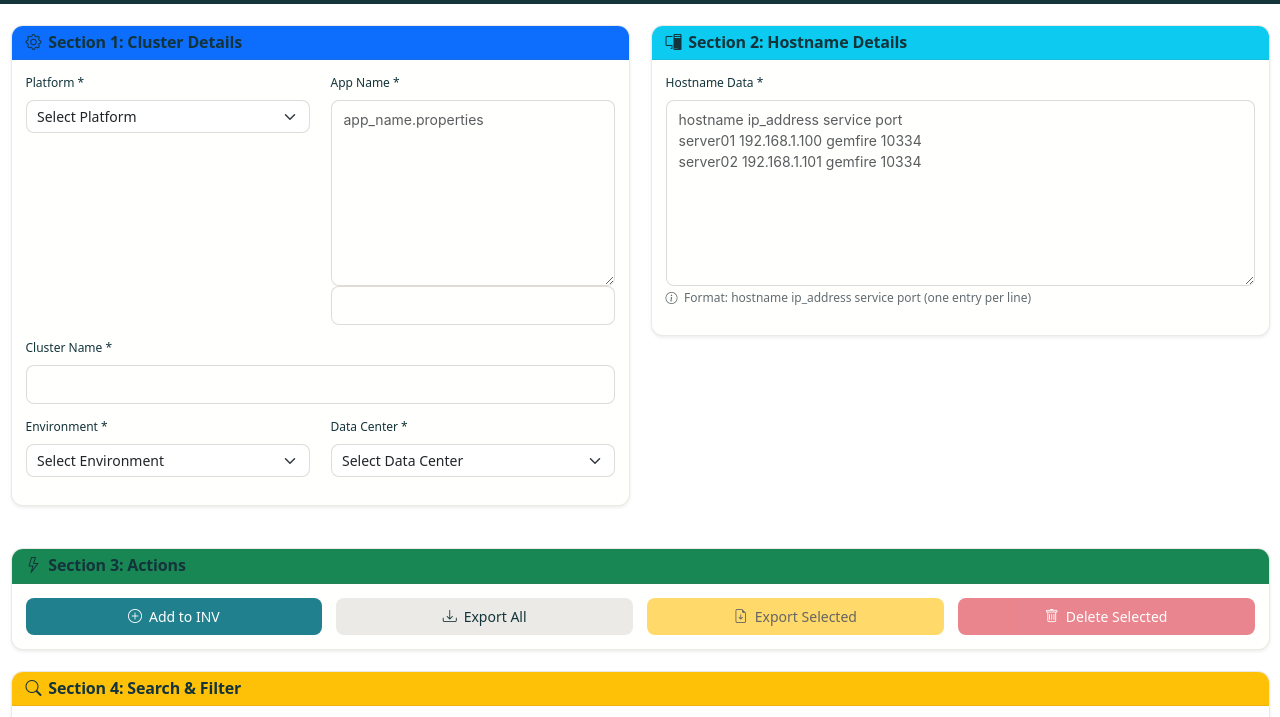
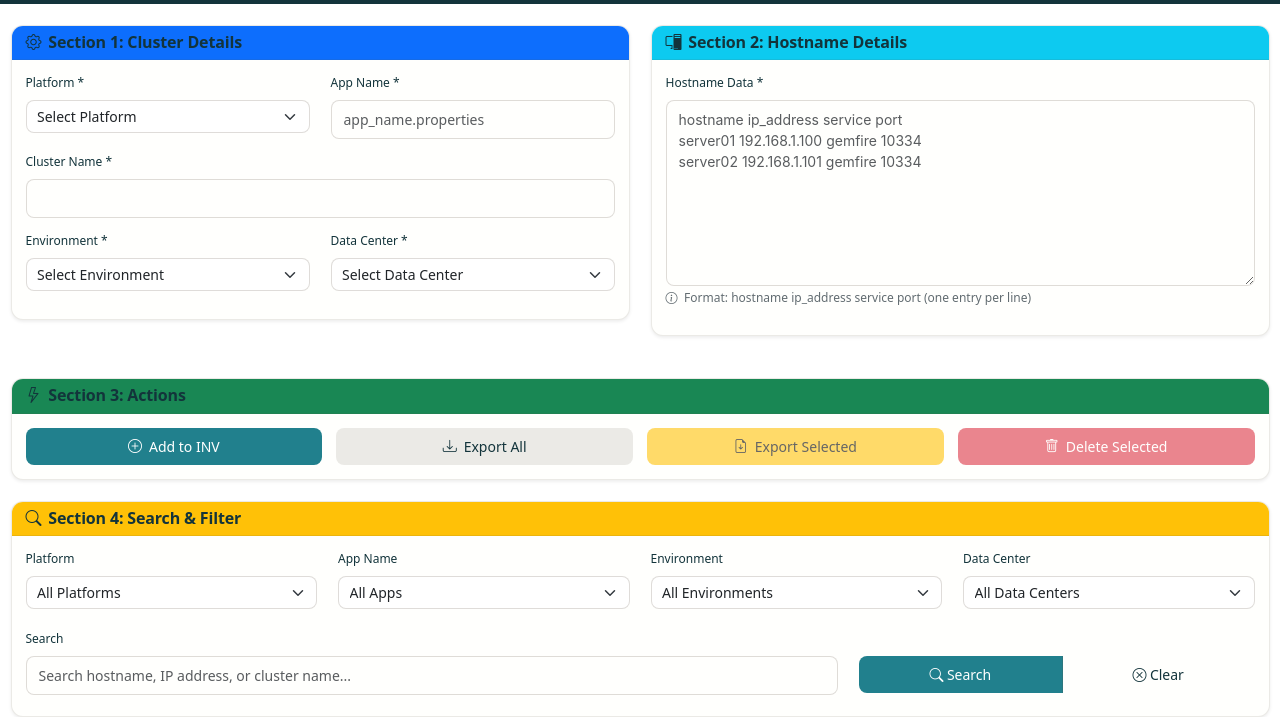
Before and after one commit to YashwanthGowdaM/server_inventory_management, a plain HTML site: page index.html in a window 1280 px wide. Shown: the part 46-763 px from the top of the page. Drawn offline with nearby package versions, Linux system fonts and the light colour scheme; a web font is replaced by a local one.

Commit message:
Update index.html1

```diff
--- a/index.html
+++ b/index.html
@@ -52,10 +52,7 @@
                                 </div>
                                 <div class="col-md-6 mb-3">
                                     <label for="appName" class="form-label">App Name *</label>
-                                    <textarea class="form-control" id="hostnameData" rows="8"
-                                placeholder="app_name.properties"
-                                required></textarea>
-                                    <input type="text" class="form-control" id="appName" required>
+                                    <input type="text" class="form-control" id="appName" placeholder="app_name.properties" required>
                                 </div>
                             </div>
                             <div class="mb-3">
```
